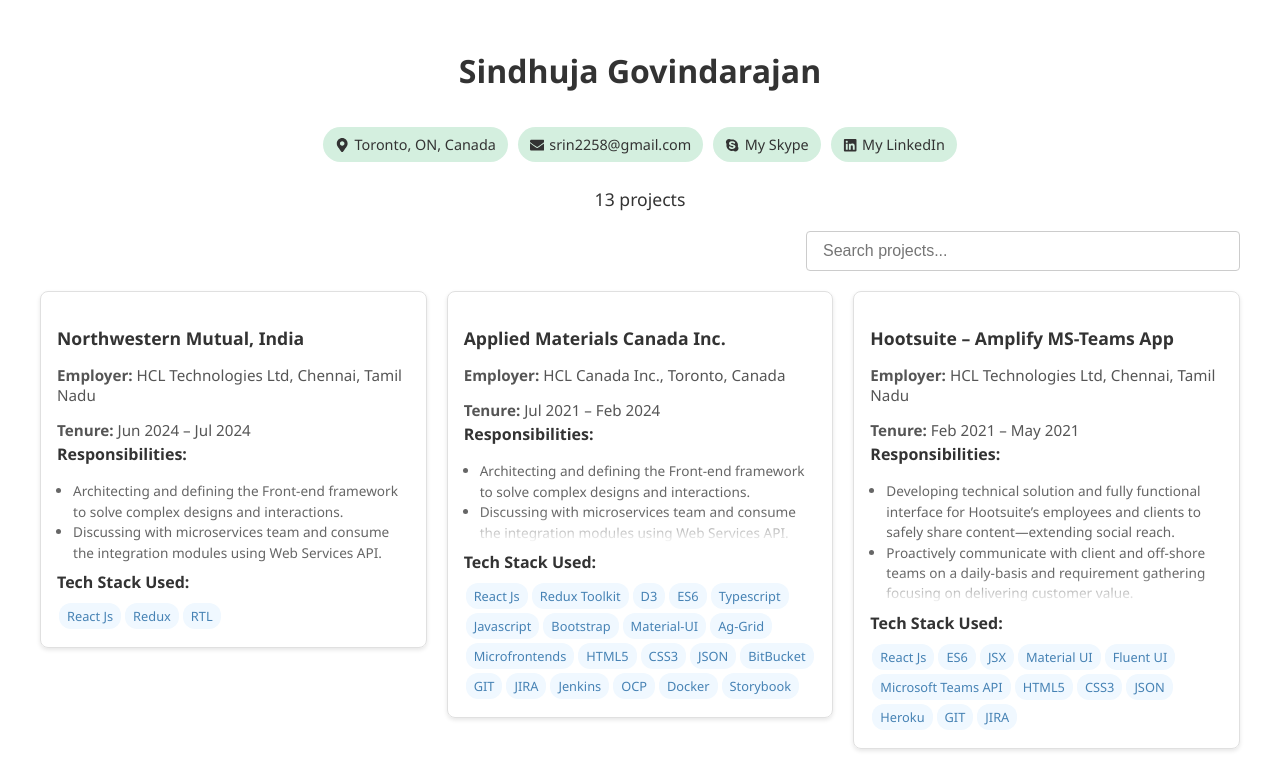
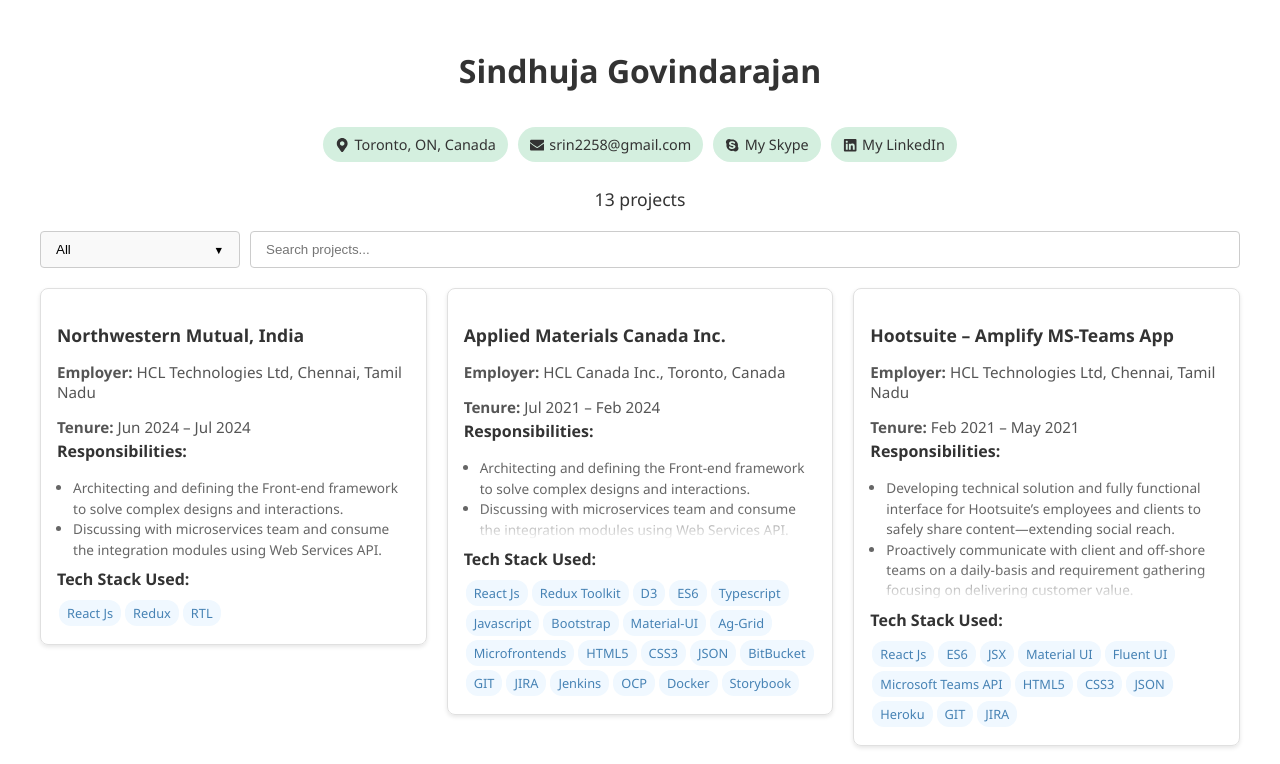
Before and after one commit to sindhujaGovindarajan/frontend-work-portfolio, a React (Create React App) app: page / in a window 1280 px wide. Shown: the top 764 px of the page. Built offline with nearby package versions, Linux system fonts and the light colour scheme.

Commit message:
feat: Dropdown & SortByYear

```diff
--- a/src/App.tsx
+++ b/src/App.tsx
@@ -1,19 +1,13 @@
 import React, { useEffect, useState, useMemo, useCallback } from "react";
-import ProjectCard from "./components/ProjectCard";
+import { ProjectData } from "./types";
 import styled from "styled-components";
 import { FaMapMarkerAlt } from "@react-icons/all-files/fa/FaMapMarkerAlt";
 import { FaEnvelope } from "@react-icons/all-files/fa/FaEnvelope";
 import { FaSkype } from "@react-icons/all-files/fa/FaSkype";
 import { FaLinkedin } from "@react-icons/all-files/fa/FaLinkedin";
 import Theme from "./components/Theme";
-
-interface ProjectData {
-  title: string;
-  tenure: string;
-  responsibilities: string[];
-  techStackUsed: string[];
-  employerName: string;
-}
+import ProjectCard from "./components/ProjectCard";
+import SortByYear from "./components/SortByYear";
 
 const allProjectData: ProjectData[] = [
   {
@@ -404,19 +398,18 @@
   }
 `;
 
-const SearchContainer = styled.div`
+const FilterContainer = styled.div`
   display: flex;
-  justify-content: flex-end;
+  align-items: center;
   margin-bottom: 20px;
 `;
 
 const SearchInput = styled.input`
-  padding: 10px 16px;
-  width: 100%;
-  max-width: 400px;
+  padding: 10px 15px;
   border: 1px solid #ccc;
   border-radius: 4px;
-  font-size: 1rem;
+  margin-left: 10px;
+  flex-grow: 1; // Allow input to expand and fill remaining space
 `;
 
 const MasonryGrid = styled.div`
@@ -436,6 +429,7 @@
 
 const App: React.FC = () => {
   const [searchTerm, setSearchTerm] = useState("");
+  const [sortBy, setSortBy] = useState<string>("all");
   const [isSticky, setIsSticky] = useState(false);
 
   const handleScroll = () => {
@@ -454,11 +448,10 @@
 
   const filteredProjects = useMemo(() => {
     const lowerSearchTerm = searchTerm.toLowerCase();
-    if (!lowerSearchTerm) {
-      return allProjectData;
-    }
+    let filtered = allProjectData;
 
-    return allProjectData.filter((project) => {
+    if (lowerSearchTerm) {
+      filtered = filtered.filter((project) => {
         return (
           project.title.toLowerCase().includes(lowerSearchTerm) ||
           project.employerName.toLowerCase().includes(lowerSearchTerm) ||
@@ -470,7 +463,73 @@
           )
         );
       });
-  }, [searchTerm]);
+    }
+
+    // Sorting logic
+    if (sortBy !== "all") {
+      const currentDate = new Date();
+      let filterDate: Date;
+
+      if (sortBy === "lastMonth") {
+        filterDate = new Date(
+          currentDate.getFullYear(),
+          currentDate.getMonth() - 1,
+          currentDate.getDate()
+        );
+      } else if (sortBy === "last6Months") {
+        filterDate = new Date(
+          currentDate.getFullYear(),
+          currentDate.getMonth() - 6,
+          currentDate.getDate()
+        );
+      } else if (sortBy === "lastYear") {
+        filterDate = new Date(
+          currentDate.getFullYear() - 1,
+          currentDate.getMonth(),
+          currentDate.getDate()
+        );
+      } else if (sortBy === "last2Years") {
+        filterDate = new Date(
+          currentDate.getFullYear() - 2,
+          currentDate.getMonth(),
+          currentDate.getDate()
+        );
+      } else if (sortBy === "olderThan2Years") {
+        filterDate = new Date(
+          currentDate.getFullYear() - 2,
+          currentDate.getMonth(),
+          currentDate.getDate()
+        );
+      } else {
+        // This shouldn't happen, but handle it just in case
+        return filtered;
+      }
+
+      filtered = filtered.filter((project) => {
+        // Extract start and end years from tenure
+        const [startDate, endDate] = project.tenure
+          .split(" – ")
+          .map((dateStr) => {
+            const [month, year] = dateStr.trim().split(" ");
+            return new Date(
+              parseInt(year, 10),
+              new Date(`${month} 1`).getMonth(),
+              1
+            );
+          });
+
+        if (sortBy === "olderThan2Years") {
+          // For "olderThan2Years", check if the end date is older than 2 years
+          return endDate && endDate < filterDate;
+        } else {
+          // For other options, check if either start or end date is within the filter range
+          return startDate >= filterDate || (endDate && endDate >= filterDate);
+        }
+      });
+    }
+
+    return filtered;
+  }, [searchTerm, sortBy]);
 
   useEffect(() => {
     window.addEventListener("scroll", handleScroll);
@@ -511,14 +570,15 @@
           </ContactChip>
         </ContactContainer>
         <ProjectCount>{allProjectData.length} projects</ProjectCount>{" "}
-        <SearchContainer>
+        <FilterContainer>
+          <SortByYear sortBy={sortBy} setSortBy={setSortBy} />
           <SearchInput
             type="text"
             placeholder="Search projects..."
             value={searchTerm}
             onChange={handleSearchChange}
           />
-        </SearchContainer>
+        </FilterContainer>
         <MasonryGrid>
           {filteredProjects.map((project, index) => (
             <MasonryItem key={index}>
--- /dev/null
+++ b/src/components/Dropdown.tsx
@@ -0,0 +1,108 @@
+import React, { useEffect, useRef, useState } from "react";
+import styled from "styled-components";
+
+interface DropdownProps {
+  label: string;
+  value: string;
+  onChange: (value: string) => void;
+  options: { value: string; label: string }[];
+}
+const DropdownContainer = styled.div`
+  position: relative;
+  width: 200px; // Adjust width as needed
+`;
+
+const DropdownButton = styled.button`
+  width: 100%;
+  padding: 10px 15px;
+  border: 1px solid #ccc;
+  border-radius: 4px;
+  background-color: #f9f9f9;
+  text-align: left;
+  cursor: pointer;
+  display: flex;
+  justify-content: space-between;
+  align-items: center;
+
+  &::after {
+    content: "▼";
+    font-size: 0.8em;
+  }
+`;
+
+const DropdownList = styled.ul<{ isOpen: boolean }>`
+  position: absolute;
+  top: 100%;
+  left: 0;
+  width: 100%;
+  list-style: none;
+  padding: 0;
+  margin: 0;
+  border: 1px solid #ccc;
+  border-radius: 4px;
+  background-color: white;
+  display: ${(props) => (props.isOpen ? "block" : "none")};
+  z-index: 100;
+`;
+
+const DropdownItem = styled.li`
+  padding: 10px 15px;
+  cursor: pointer;
+
+  &:hover {
+    background-color: #f0f0f0;
+  }
+`;
+
+const Dropdown: React.FC<DropdownProps> = ({
+  label,
+  value,
+  onChange,
+  options,
+}) => {
+  const [isOpen, setIsOpen] = useState(false);
+  const dropdownRef = useRef<HTMLDivElement>(null);
+
+  const toggleOpen = () => setIsOpen(!isOpen);
+
+  const handleOptionClick = (optionValue: string) => {
+    onChange(optionValue);
+    setIsOpen(false);
+  };
+
+  useEffect(() => {
+    const handleClickOutside = (event: MouseEvent) => {
+      if (
+        dropdownRef.current &&
+        !dropdownRef.current.contains(event.target as Node)
+      ) {
+        setIsOpen(false);
+      }
+    };
+
+    document.addEventListener("mousedown", handleClickOutside);
+    return () => {
+      document.removeEventListener("mousedown", handleClickOutside);
+    };
+  }, []);
+
+  return (
+    <DropdownContainer ref={dropdownRef}>
+      <DropdownButton onClick={toggleOpen}>
+        {options.find((option) => option.value === value)?.label || label}
+      </DropdownButton>
+      <DropdownList isOpen={isOpen}>
+        {options.map((option) => (
+          <DropdownItem
+            key={option.value}
+            onClick={() => handleOptionClick(option.value)}
+          >
+            {option.label}
+          </DropdownItem>
+        ))}
+      </DropdownList>
+    </DropdownContainer>
+  );
+};
+
+export default Dropdown;
--- /dev/null
+++ b/src/components/SortByYear.tsx
@@ -0,0 +1,29 @@
+import React from "react";
+import Dropdown from "./Dropdown";
+
+interface SortByYearProps {
+  sortBy: string;
+  setSortBy: (sortBy: string) => void;
+}
+
+const SortByYear: React.FC<SortByYearProps> = ({ sortBy, setSortBy }) => {
+  const options = [
+    { value: "all", label: "All" },
+    { value: "lastMonth", label: "Last month" },
+    { value: "last6Months", label: "Last 6 months" },
+    { value: "lastYear", label: "Last year" },
+    { value: "last2Years", label: "Last 2 years" },
+    { value: "olderThan2Years", label: "Older than 2 years" },
+  ];
+
+  return (
+    <Dropdown
+      label="Sort by Year"
+      value={sortBy}
+      onChange={setSortBy}
+      options={options}
+    />
+  );
+};
+
+export default SortByYear;
```
Lines whose indentation alone changed are shown as unchanged.
